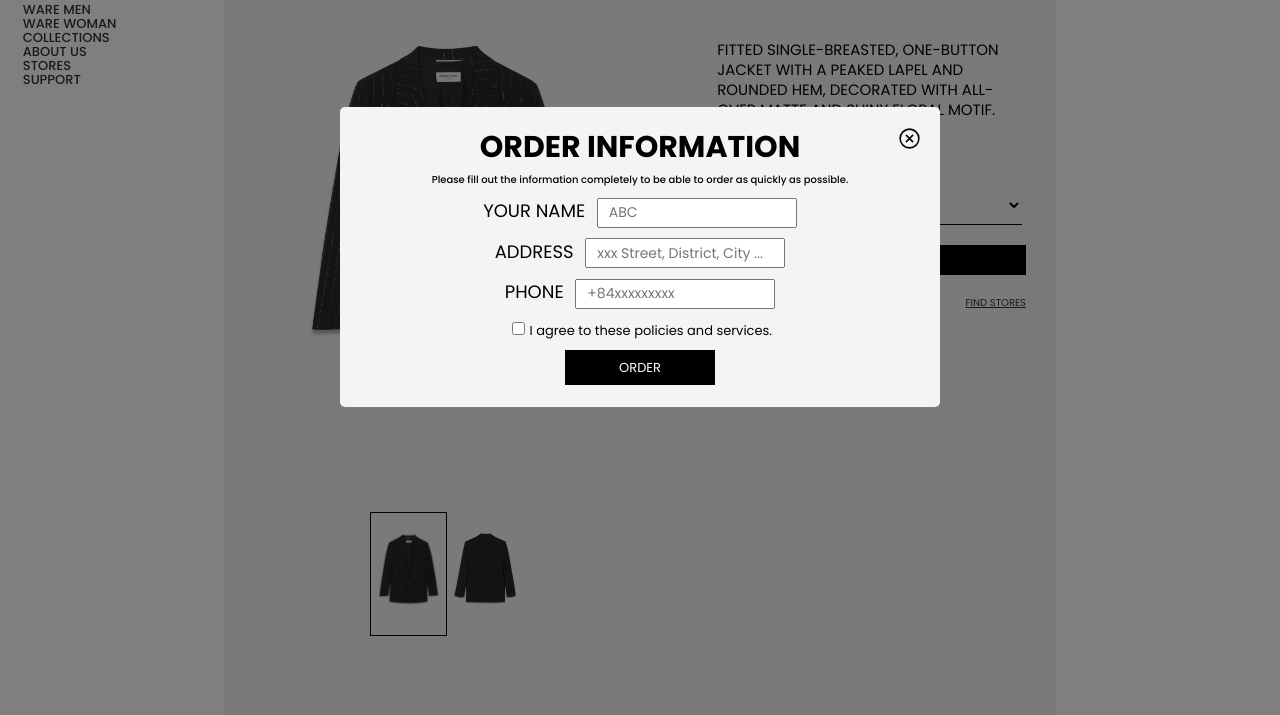
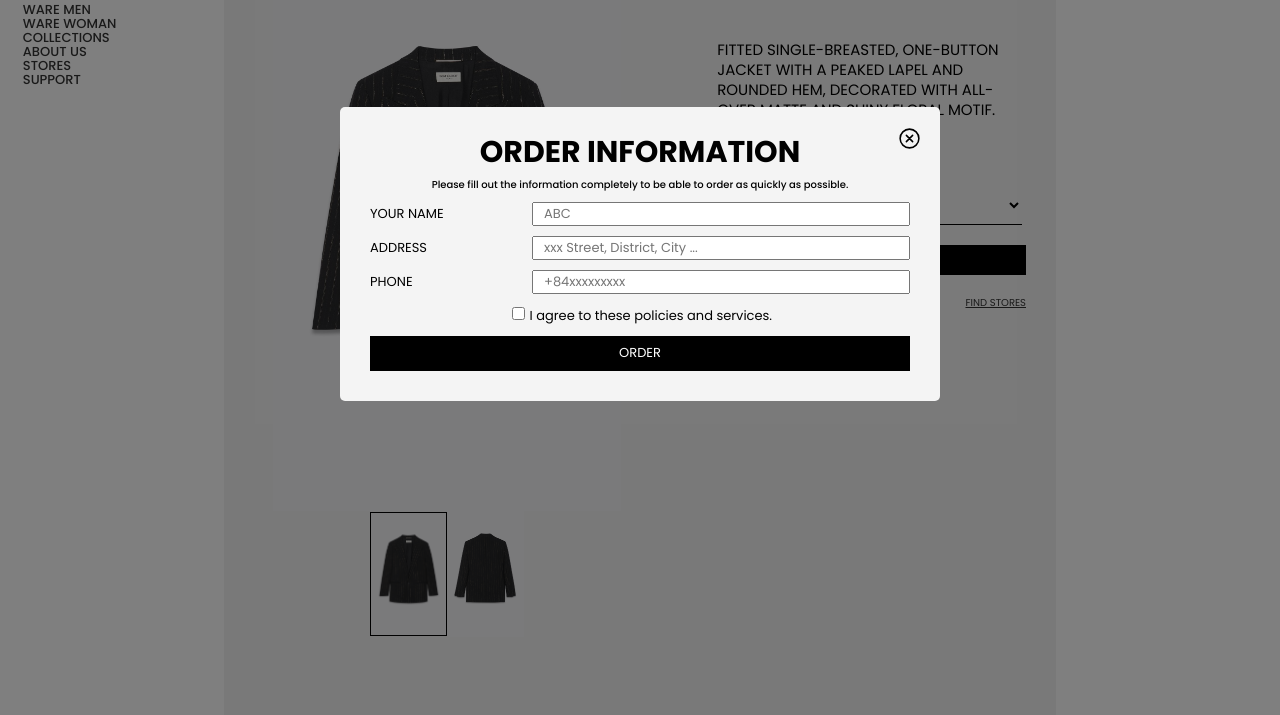
Before and after one commit to minhtrii31/ecoshop, a plain HTML site: page product/menswear_01.html in a window 1280 px wide. Both pictures are taken after a click on the button "ORDER NOW". Shown: the part 85-800 px from the top of the page. Drawn offline with nearby package versions, Linux system fonts and the light colour scheme; files whose address does not match are found by name.

Commit message:
fix modal

```diff
--- a/assets/css/product.css
+++ b/assets/css/product.css
@@ -117,49 +117,56 @@ option {
 }
 .modal-content {
   width: 600px;
-  height: 300px;
   background-color: #f4f4f4;
   position: relative;
   z-index: 12;
   margin: 15% auto;
-  padding: 10px;
+  padding: 30px;
   border-radius: 5px;
-  text-align: center;
 }
 .modal-content-title h1 {
   font-size: 3rem;
   line-height: 3rem;
-  margin-top: 15px;
+  text-align: center;
 }
 .modal-content-note h2 {
   font-size: 1rem;
   margin: 10px 0;
   font-weight: 500;
+  text-align: center;
 }
 .form-user {
-  font-size: 1.8rem;
+  font-size: 1.3rem;
 }
-.modal-content-form {
+.form-name {
+  display: flex;
+  flex-direction: row;
+  justify-content: space-between;
+  align-items: center;
   margin: 10px 0;
 }
 .user-input {
-  width: 200px;
-  height: 30px;
-  font-size: 1.4rem;
+  width: 70%;
+  height: 20px;
+  font-size: 1.3rem;
   padding: 10px;
-  margin-left: 10px;
+  margin-left: 30px;
 }
 .accept-checker {
   font-size: 1.3rem;
 }
 .btnAccept {
-  width: 150px;
+  width: 100%;
   height: 35px;
   font-size: 1.3rem;
   color: #fff;
   background-color: #000;
   border: none;
   cursor: pointer;
+}
+.form-checked {
+  margin: 10px 0;
+  text-align: center;
 }
 .modal-exit {
   position: absolute;
@@ -188,4 +195,12 @@ option {
   .desc-name {
     text-align: center;
   }
+  .modal-content {
+    width: 80vw;
+  }
 }
+@media screen and (max-width: 510px) {
+  .user-input {
+    max-width: 50vw;
+  }
+}
--- a/product/menswear_01.html
+++ b/product/menswear_01.html
@@ -196,22 +196,22 @@
         </div>
         <div class="modal-content-form">
           <div class="form-name">
-            <span class="form-user">YOUR NAME</span>
+            <p class="form-user">YOUR NAME</p>
             <input type="text" class="user-input" placeholder="ABC" />
           </div>
-          <div class="modal-content-form">
-            <span class="form-user">ADDRESS</span>
+          <div class="form-name">
+            <p class="form-user">ADDRESS</p>
             <input
               type="text"
               class="user-input"
               placeholder="xxx Street, District, City ... "
             />
           </div>
-          <div class="modal-content-form">
-            <span class="form-user">PHONE</span>
+          <div class="form-name">
+            <p class="form-user">PHONE</p>
             <input type="text" class="user-input" placeholder="+84xxxxxxxxx" />
           </div>
-          <div class="modal-content-form">
+          <div class="form-checked">
             <input type="checkbox" />
             <span class="accept-checker"
               >I agree to these policies and services.</span
```
